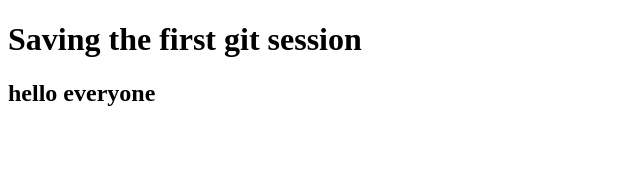
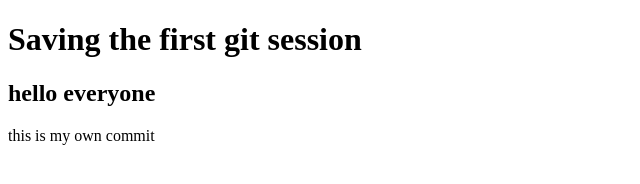
Before and after one commit to Anikettri/my-first-repo, a plain HTML site: page index.html in a window 1280 px wide. Shown: the whole page, without its empty margins (0-640 px from the left). Drawn offline with Linux system fonts and the light colour scheme.

Commit message:
my own commit

```diff
--- a/index.html
+++ b/index.html
@@ -9,5 +9,6 @@
 <body>
     <h1>Saving the first git session</h1>
     <h2>hello everyone</h2>
+    <p>this is my own commit</p>
 </body>
 </html>
```
